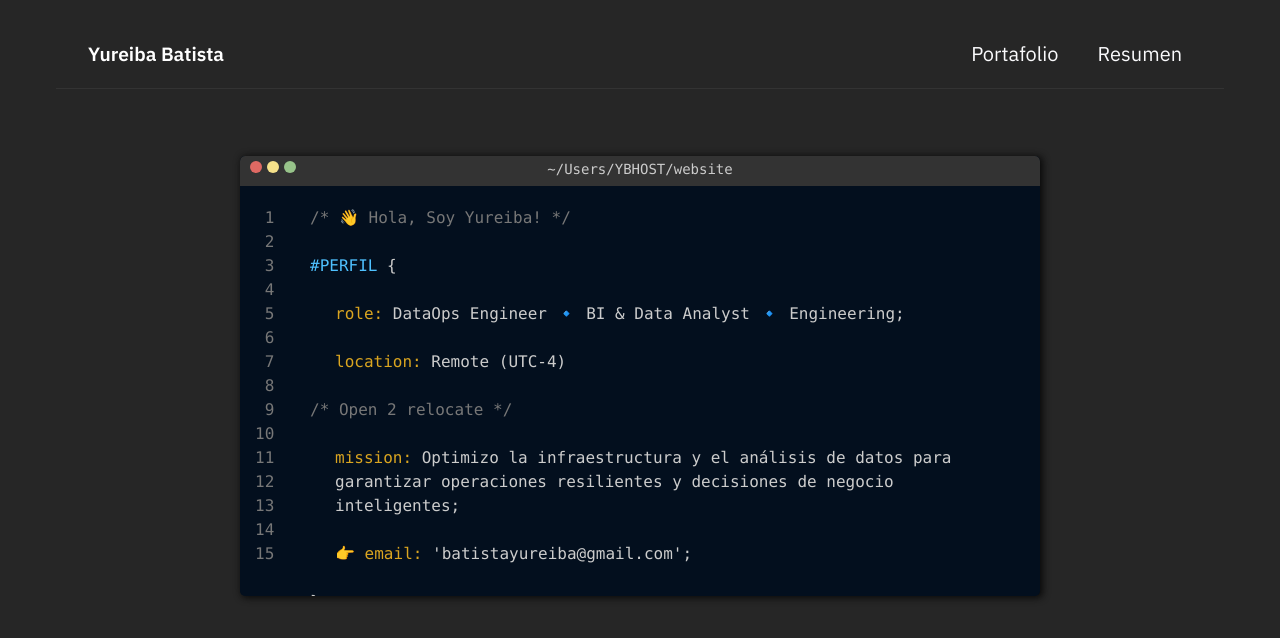
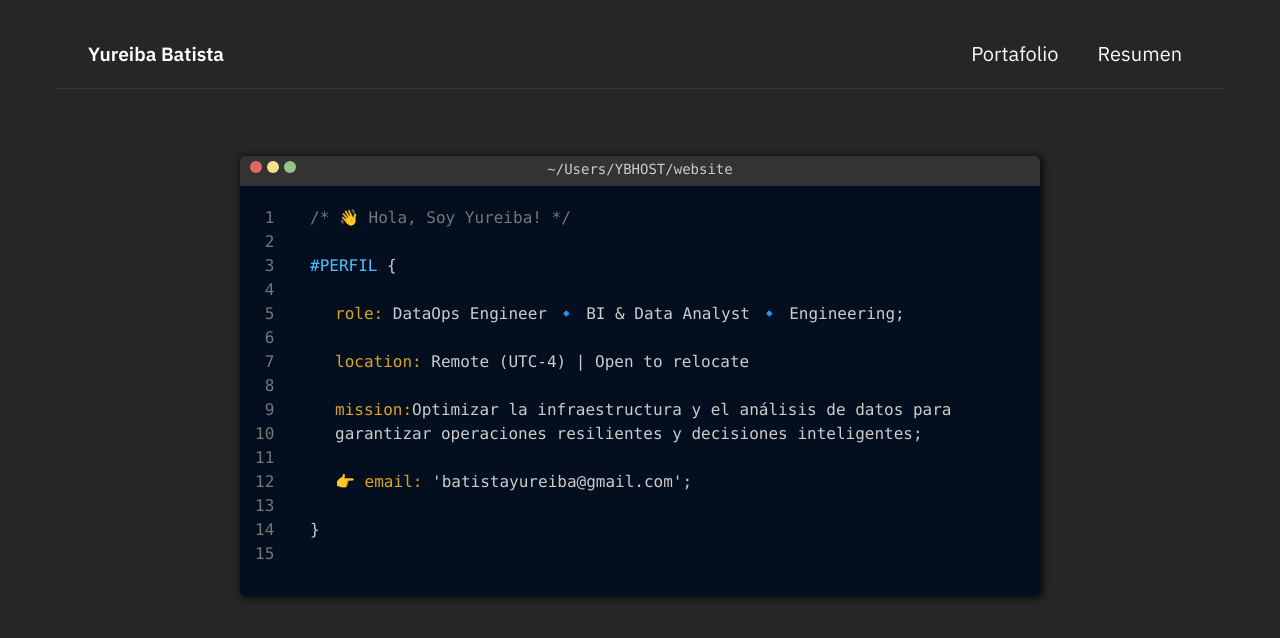
Before and after one commit to batistayureiba/batistayureiba.github.io, a Jekyll site: the page built from index.md, in a window 1280 px wide. Shown: the top 638 px of the page. Built offline with Jekyll 4.4.1, drawn with Linux system fonts in a browser that asks for light colours.

Commit message:
Refine location and mission in home layout
Updated location and mission statements for clarity.

```diff
--- a/_layouts/home.html
+++ b/_layouts/home.html
@@ -47,8 +47,8 @@
           <p class="comment">/* 👋 Hola, Soy Yureiba! */</p>
           <p><span class="selector">#PERFIL</span> {</p>
           <p class="indent"><span class="prop">role:</span> DataOps Engineer 🔹 BI & Data Analyst 🔹 Engineering;</p>
-          <p class="indent hide-on-mobile"><span class="prop">location:</span> Remote (UTC-4) </p><p class="comment">/* Open 2 relocate */</p>
-          <p class="indent hide-on-mobile"><span class="prop">mission:</span> Optimizo la infraestructura y el análisis de datos para garantizar operaciones resilientes y decisiones de negocio inteligentes;</p>
+          <p class="indent hide-on-mobile"><span class="prop">location:</span> Remote (UTC-4) | Open to relocate </p>
+          <p class="indent hide-on-mobile"><span class="prop">mission:</span>Optimizar la infraestructura y el análisis de datos para garantizar operaciones resilientes y decisiones inteligentes;</p>
           <p class="indent"><span class="prop">👉 email:</span> 'batistayureiba@gmail.com';</p>
           <p>}</p>
         </div>
```
